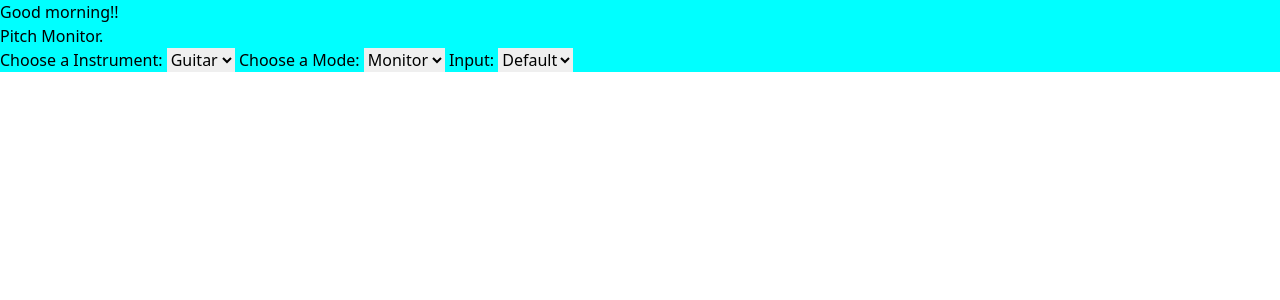
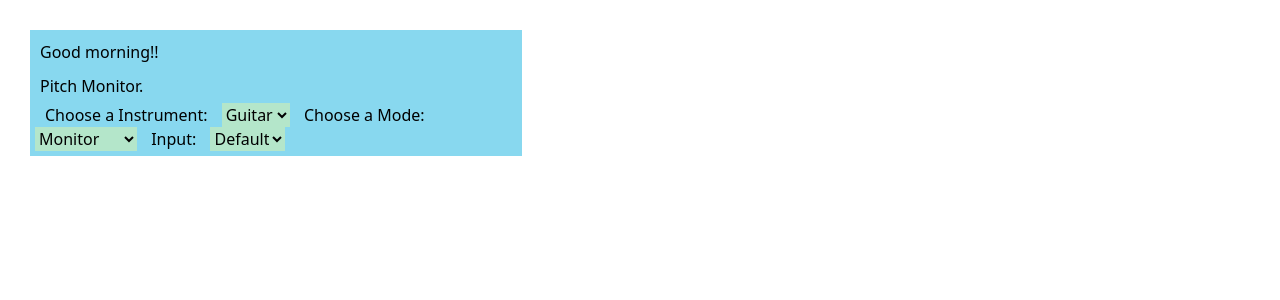
Before and after one commit to nereasastre/MTL_P52, a Django app: page / in a window 1280 px wide. Shown: the top 300 px of the page. Run offline with Django 4.2, Linux system fonts and the light colour scheme; some libraries are stand-ins or nearby versions.

Commit message:
Design1/dropdown

```diff
--- a/pitch/templates/design1.html
+++ b/pitch/templates/design1.html
@@ -2,38 +2,58 @@
 {% block content %}
 
 <style>
+
+*{
+    padding: 5px;
+    margin: 5px;
+    background-image: black;
+}
+
 #options{
-    background-color: aqua;
+    background-color:rgb(136, 216, 239);
+    width: 40%;
+
 }
+
+#instrument,#mode,#input{
+background-color: rgb(180, 230, 202);
+
+
+
+}
+
+
+
+
 </style>
 
 <div id="options">
+
     <p>Good morning!!</p>
-
-    <p title="I'm a tooltip">Pitch Monitor.</p>
+    <p title="Pitch Monitor">Pitch Monitor.</p>
 
     <!-- Select for the instruments -->
     <label for="Intrument">Choose a Instrument:</label>
     <select name="Intrument" id="instrument">
         <option value="Guitar">Guitar</option>
+        <option value="Violin">Violin</option>
         <option value=""></option>
-        <option value=""></option>
-
-
     </select>
 
     <!-- Select for the Mode -->
     <label for="Mode">Choose a Mode:</label>
     <select name="Mode" id="mode">
         <option value="monitor">Monitor</option>
-        <option value=""></option>
+        <option value="tunner">Tunner</option>
+        <option value="assesment">Assesment</option>
 
 
     </select>
 
+    <!-- Select for the Input -->
     <label for="Input">Input:</label>
-    <select name="Input" id="Input">
-        <option value="default">Default</option>
+    <select name="Input" id="input">
+        <option title="Micro" value="micro">Default</option>
         <option value=""></option>
 
 
```
Lines whose indentation alone changed are shown as unchanged.
